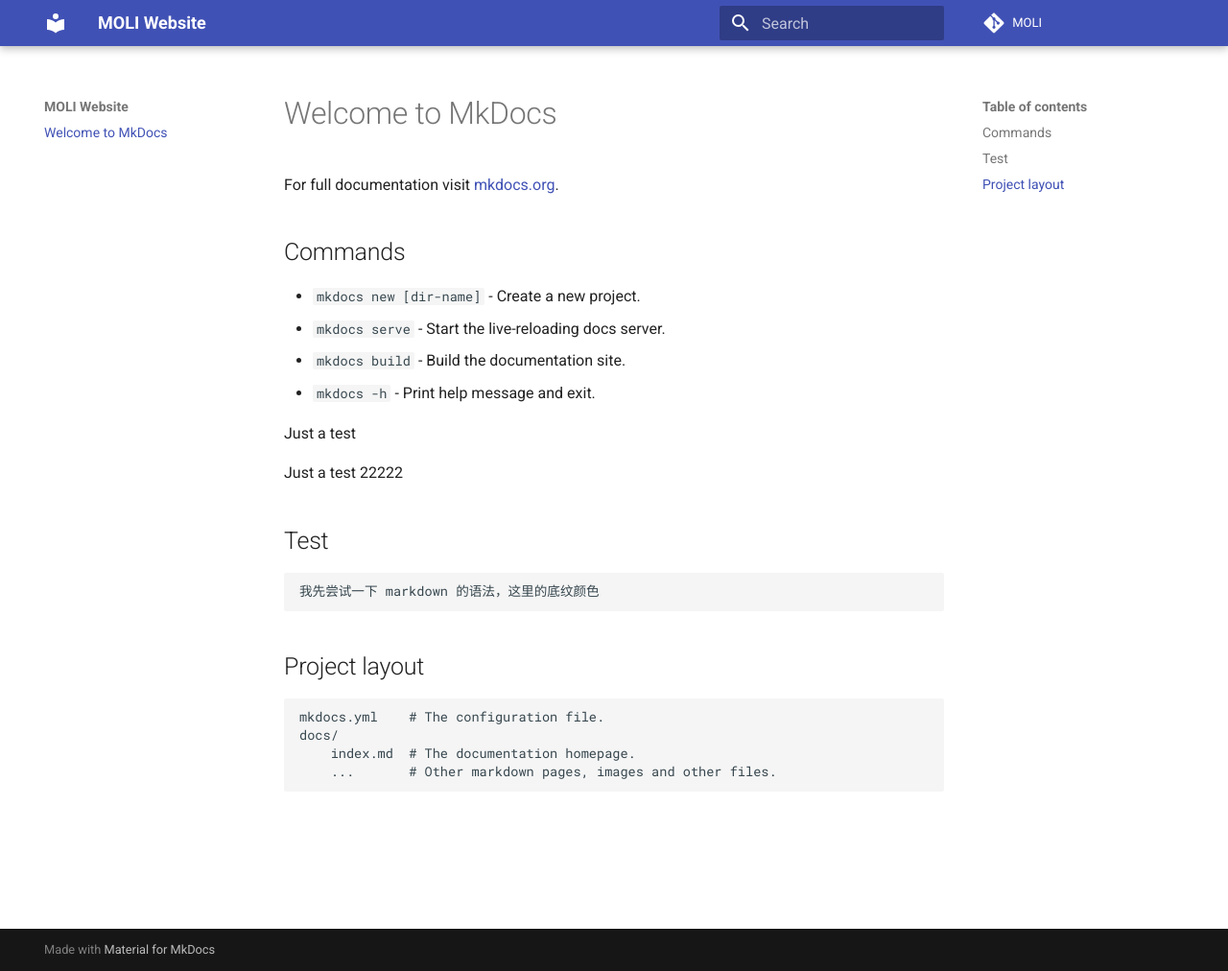
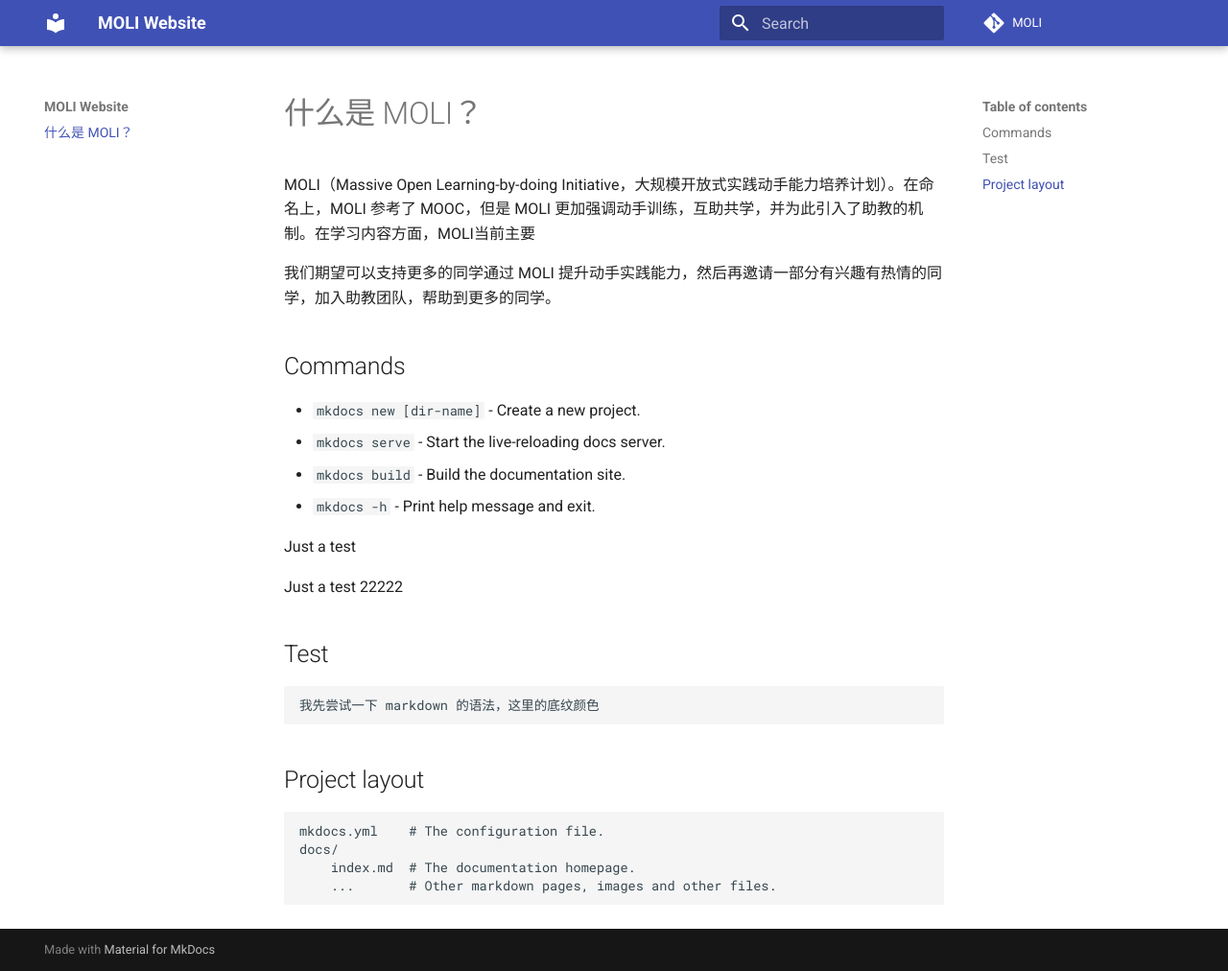
Before and after one commit to puckbee/moli, an MkDocs documentation site: the page built from docs/index.md, in a window 1280 px wide and 1012 px high. Shown: the whole window at 96% size. Built offline with MkDocs 1.6.1 and Material for MkDocs 9.7.7, drawn with Linux system fonts in a browser that asks for light colours; comment, search, counter and statistics services are not loaded.

Commit message:
Just update

```diff
--- a/docs/index.md
+++ b/docs/index.md
@@ -1,6 +1,8 @@
-# Welcome to MkDocs
+# 什么是 MOLI？
 
-For full documentation visit [mkdocs.org](https://www.mkdocs.org).
+MOLI（Massive Open Learning-by-doing Initiative，大规模开放式实践动手能力培养计划）。在命名上，MOLI 参考了 MOOC，但是 MOLI 更加强调动手训练，互助共学，并为此引入了助教的机制。在学习内容方面，MOLI当前主要
+
+我们期望可以支持更多的同学通过 MOLI 提升动手实践能力，然后再邀请一部分有兴趣有热情的同学，加入助教团队，帮助到更多的同学。
 
 ## Commands
 
```
